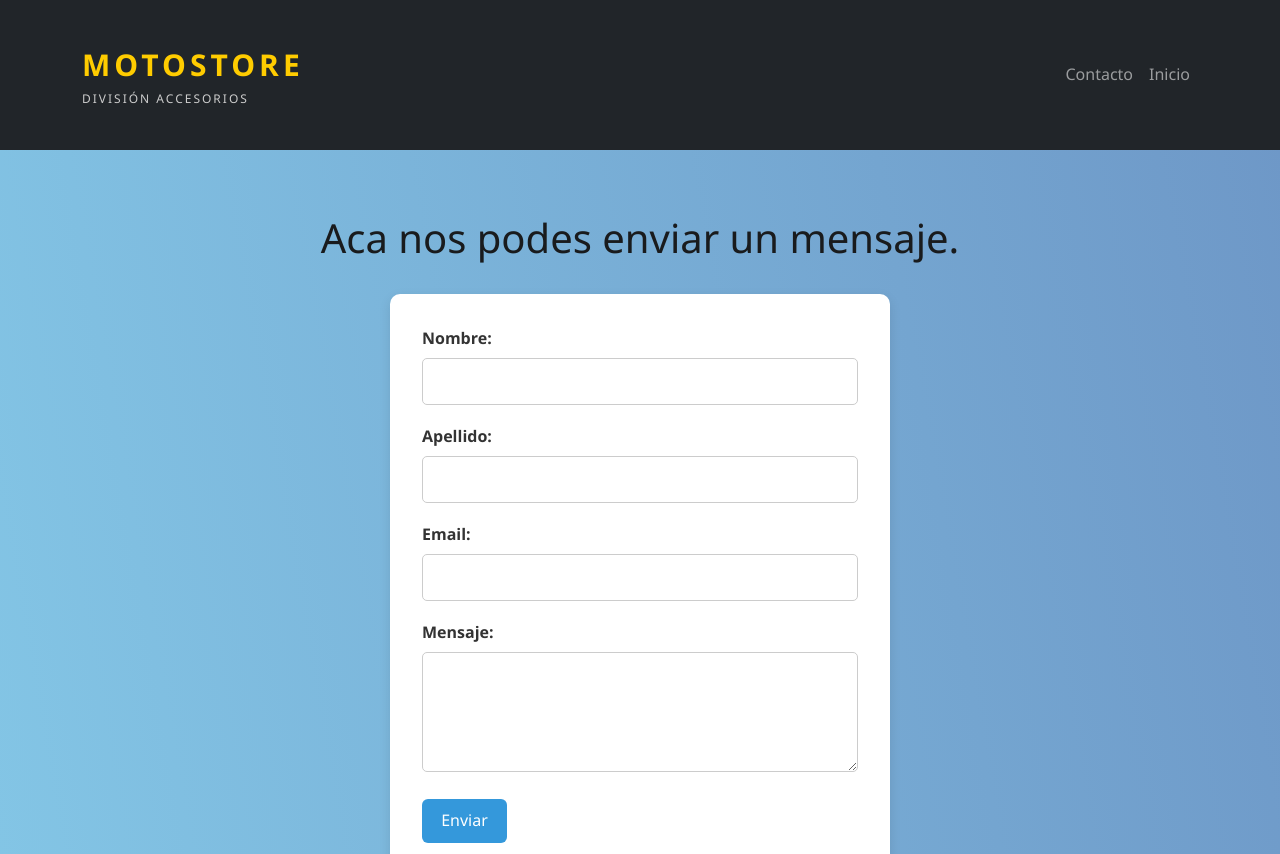
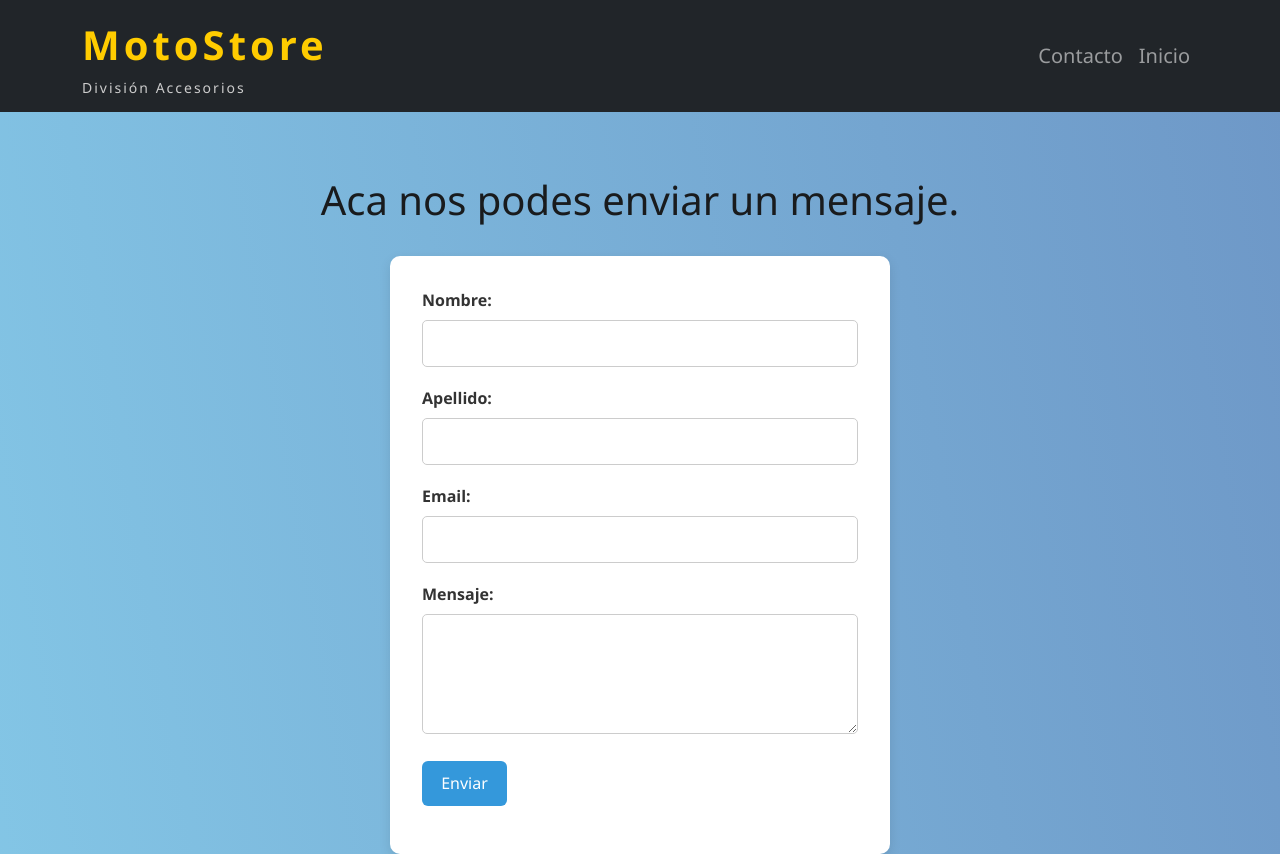
Before and after one commit to Carlos-Castruccio/Proyecto-ecommerce, a plain HTML site: page page/contacto.html in a window 1280 px wide. Shown: the top 854 px of the page. Drawn offline with nearby package versions, Linux system fonts and the light colour scheme.

Commit message:
Actualizacionlog

```diff
--- a/css/style.css
+++ b/css/style.css
@@ -14,18 +14,18 @@ body {
 }
 
 header {
-  height: 150px;
+  height: auto;
 }
 
 nav{
-  height: 150px;
+  padding-top: 1.5rem;
+  padding-bottom: 1.5rem;
 }
 
 nav .navbar-brand {
-  font-size: 30px;
+  font-size: 40px;
   color: #ffcc00 !important;
   font-weight: bold;
-  text-transform: uppercase;
   letter-spacing: 4px;
 }
 
@@ -36,11 +36,16 @@ nav .navbar-brand {
 }
 
 .navbar-brand .subtitulo {
-  font-size: 12px;
+  font-size: 14px;
   color: #ccc;
   font-weight: normal;
   letter-spacing: 2px;
 }
+.navbar-collapse {
+  max-height: 100vh;
+  overflow-y: auto;
+}
+
 
 .fondo-Image{
     text-align: center;
--- a/page/contacto.html
+++ b/page/contacto.html
@@ -24,10 +24,10 @@
         <div class="collapse navbar-collapse" id="navbarNav">
           <ul class="navbar-nav ms-auto">
             <li class="nav-item logged-out">
-              <a class="nav-link" href="#">Contacto</a>
+              <a class="nav-link fs-5" href="#">Contacto</a>
             </li>
             <li class="nav-item logged-out">
-              <a class="nav-link" href="../index.html">Inicio</a>
+              <a class="nav-link fs-5" href="../index.html">Inicio</a>
             </li>
           </ul>
         </div>
```
